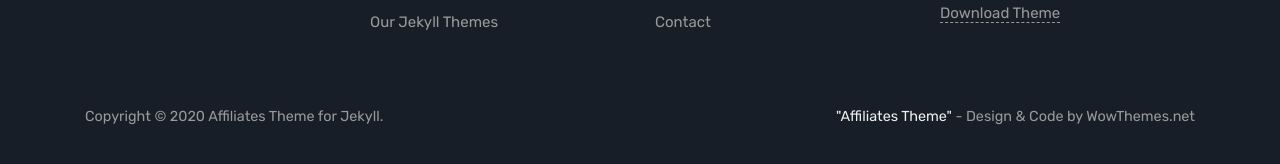
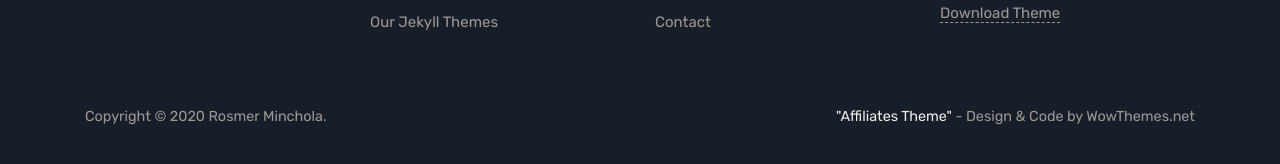
Before and after one commit to minxola/rem, a Jekyll site: the page built from index.html, in a window 1280 px wide and 900 px high, scrolled down 1932 px. Shown: the part 727-891 px from the top of the window. Built offline with Jekyll 4.4.1, drawn with Linux system fonts in a browser that asks for light colours; the list of posts is cut into pages by our own code; comment, search, counter and statistics services are not loaded.

Commit message:
Update _config.yml

```diff
--- a/_config.yml
+++ b/_config.yml
@@ -1,8 +1,8 @@
 # Site
-name: "Affiliates Theme for Jekyll"
-title: "Affiliates Theme for Jekyll"
-description: "Jekyll Theme for Blogging"
-meta_description: "Jekyll theme for blogging."
+name: "Rosmer Minchola"
+title: "Rosmer Minchola"
+description: "Blog e intereses"
+meta_description: "Blog de Rosmer Minchola"
 logo: 'assets/images/logo.png'
 favicon: 'assets/images/favicon.ico'
 paginate: 12
```
